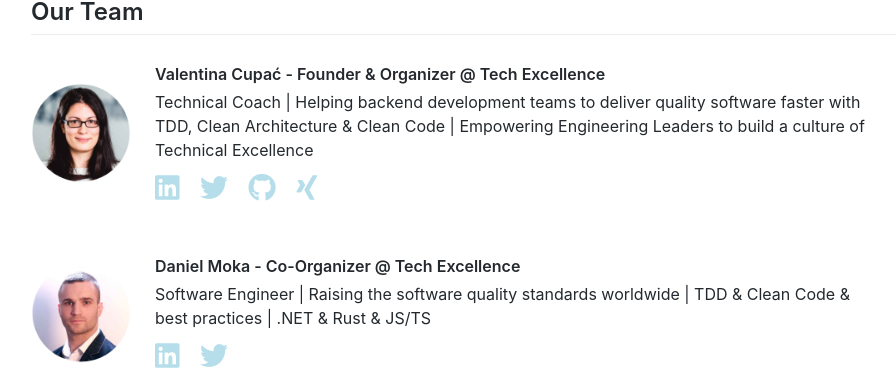
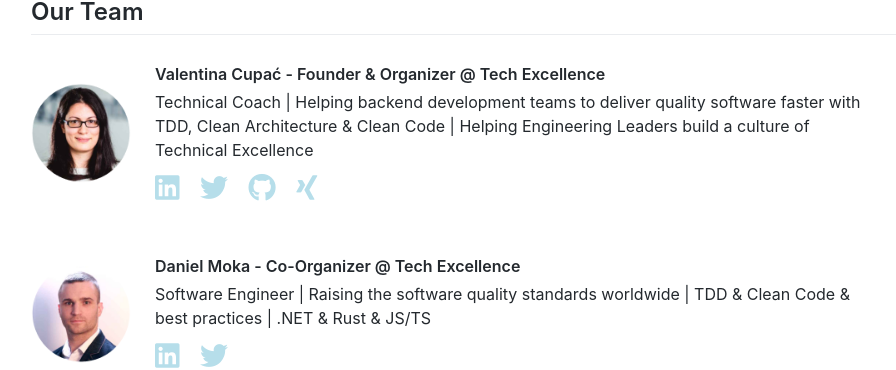
Before and after one commit to techexcellenceio/community, a Jekyll site: the page built from index.html, in a window 1280 px wide and 900 px high, scrolled down 3785 px. Shown: the part 168-538 px from the top of the window, without its empty margins (119-1015 px from the left). Built offline with Jekyll 4.4.1, drawn with Linux system fonts in a browser that asks for light colours; nearby versions of some CDN libraries; comment, search, counter and statistics services are not loaded.

Commit message:
Update organizers.html

```diff
--- a/_includes/organizers.html
+++ b/_includes/organizers.html
@@ -20,7 +20,7 @@
         <p class="p-title">Valentina Cupać - Founder & Organizer @ Tech Excellence</p>
         <p class="p-about">
             Technical Coach | Helping backend development teams to deliver quality software faster with TDD, Clean Architecture & Clean Code |
-            Empowering Engineering Leaders to build a culture of Technical Excellence
+            Helping Engineering Leaders build a culture of Technical Excellence
             <!-- I help Tech Founders and Engineering Leaders deliver quality software faster. -->
             <!-- Technical Coach | Helping backend development teams to deliver quality software faster with TDD, Clean Architecture & Clean Code -->
         </p>
```
